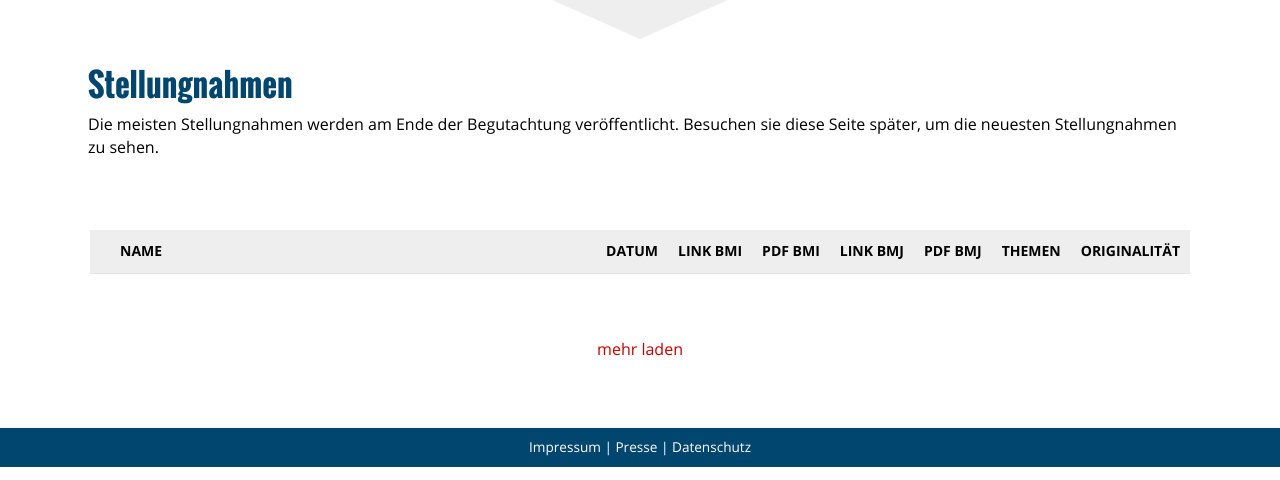
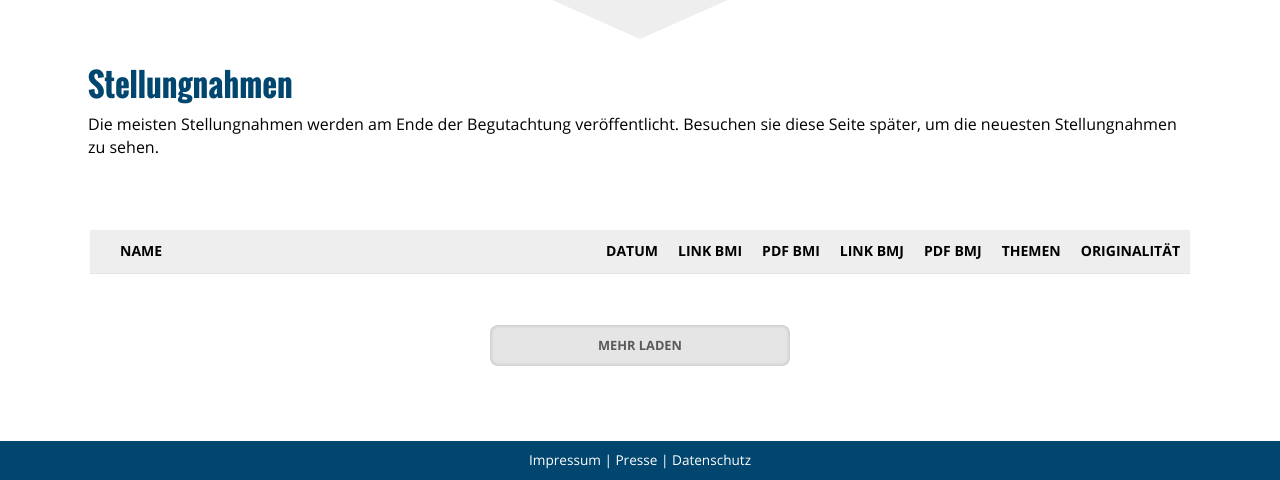
Before and after one commit to AKVorrat/ueberwachungspaket.at, a Flask app: page /konsultation/ in a window 1280 px wide. Shown: the part 585-1065 px from the top of the page. Run offline with Flask 2, Linux system fonts and the light colour scheme; lists and menus that the app fills with data are empty; parts of the project's set-up code (start-up, migrations or seed data) failed here and were passed over; some libraries are stand-ins or nearby versions.

Commit message:
Replace link with button.

```diff
--- a/ueberwachungspaket/static/js/site.js
+++ b/ueberwachungspaket/static/js/site.js
@@ -194,3 +194,7 @@ function setSortKey(newSortKey) {
 	clearTable();
 	loadNextPage();
 }
+
+$(document).ready(function() {
+	$("#loadnextpage").click(loadNextPage);
+});
--- a/ueberwachungspaket/templates/consultation.html
+++ b/ueberwachungspaket/templates/consultation.html
@@ -46,7 +46,7 @@
 				{% endfor %}
 			</tbody>
 		</table>
-		<a href="javascript:loadNextPage()" class="center indent">mehr laden</a>
+		<button id="loadnextpage" class="btn center small indent">mehr laden</button>
 	</div>
 </section>
 {% endblock %}
```
